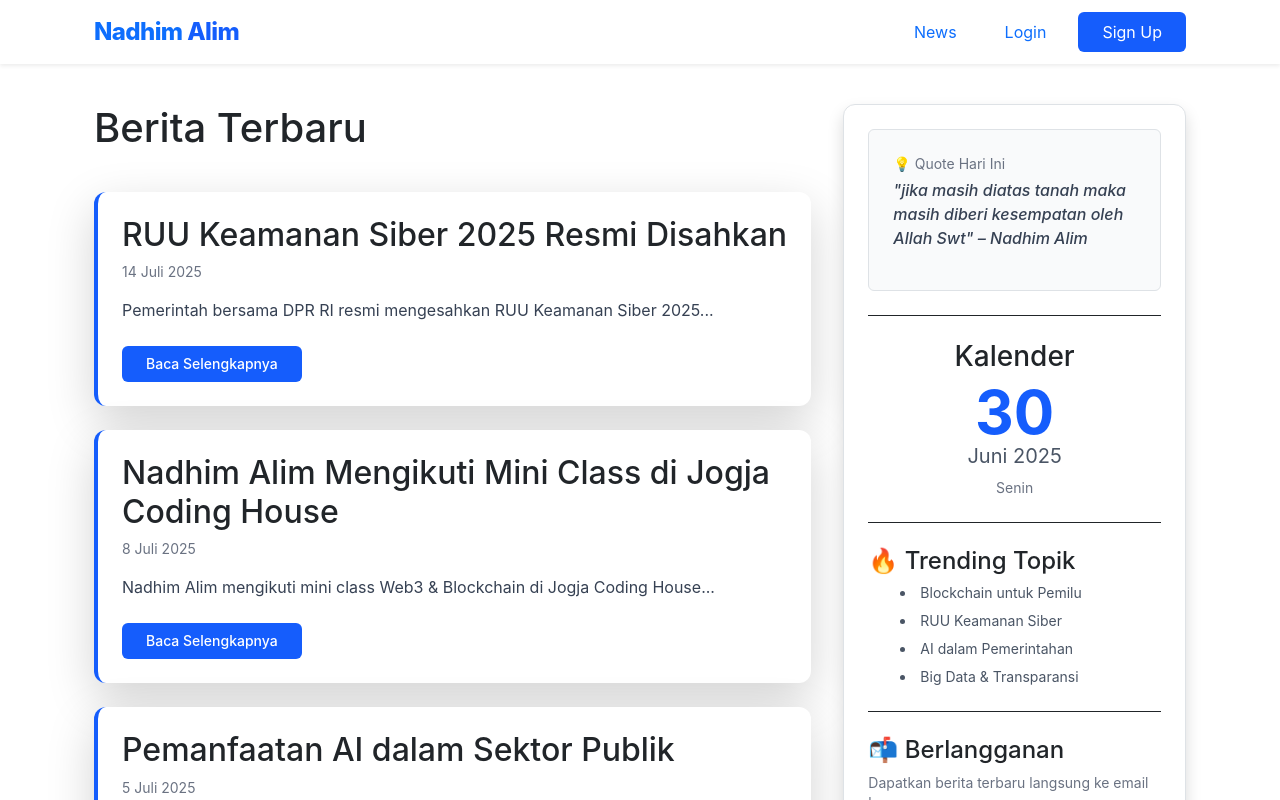
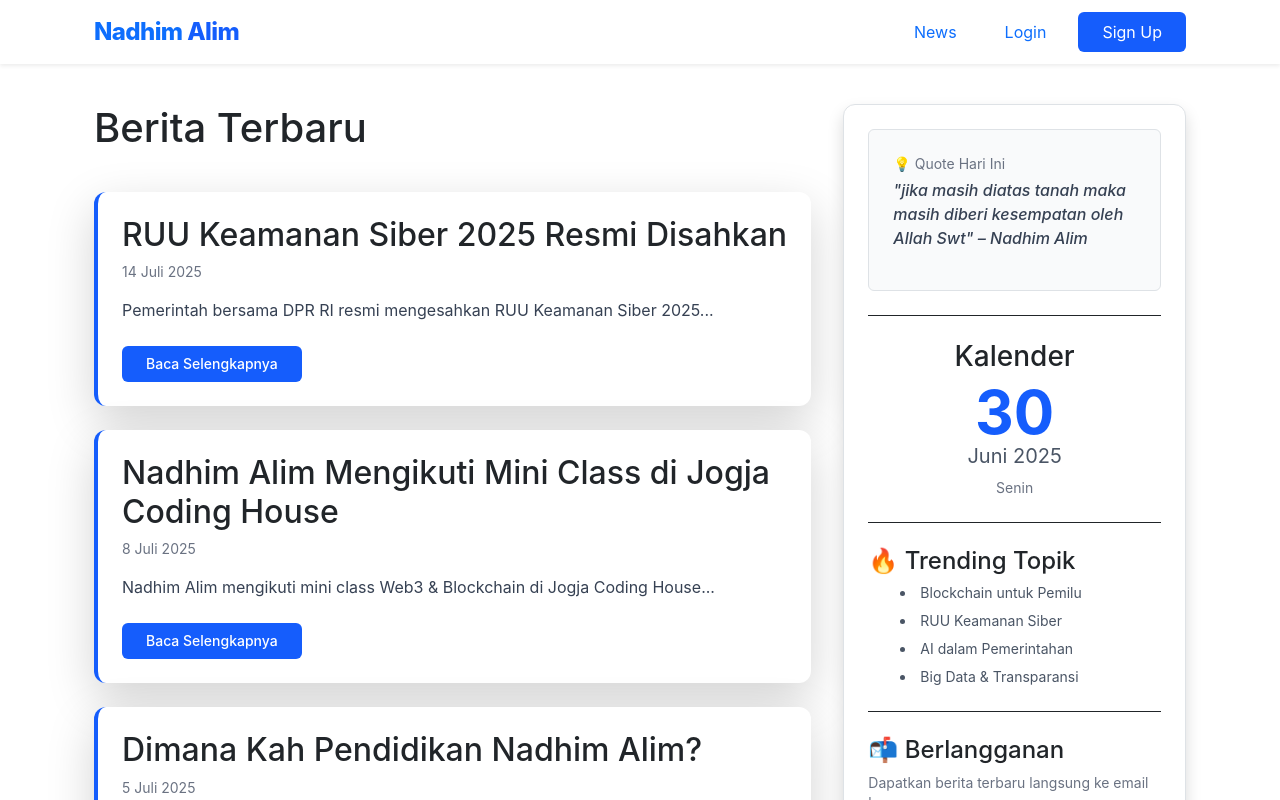
Before and after one commit to NadhimAlim/Artificialspaceuniversity, a React (Create React App) app: page /news in a window 1280 px wide. Shown: the top 800 px of the page. Built offline with nearby package versions, Linux system fonts and the light colour scheme; no server answers.

Commit message:
Pesan commit yang menjelaskan perubahan

```diff
--- a/src/components/pages/News.jsx
+++ b/src/components/pages/News.jsx
@@ -17,10 +17,10 @@ const News = () => {
         "Nadhim Alim mengikuti mini class Web3 & Blockchain di Jogja Coding House...",
     },
     {
-      title: "Pemanfaatan AI dalam Sektor Publik",
+      title: "Dimana Kah Pendidikan Nadhim Alim?",
       date: "5 Juli 2025",
       content:
-        "AI kini digunakan untuk membantu proses birokrasi pemerintahan yang lebih efisien.",
+        "Nadhim Alim adalah mahasiswa Informatika aktif di Universitas Ahmad Dahlan Yogyakarta...",
     },
     {
       title: "Kemkominfo dan DPR Bahas RUU AI",
--- a/src/components/pages/NewsDetail.jsx
+++ b/src/components/pages/NewsDetail.jsx
@@ -3,6 +3,7 @@ import React from "react";
 import { useParams, Link } from "react-router-dom";
 import berita1 from "../../assets/berita1.jpg";
 import dokumentasiweb3 from "../../assets/dokumentasiweb3.jpg";
+import pendidikanNadhim from "../../assets/pendidikannadhim.jpeg";
 
 const allNews = [
   {
@@ -19,19 +20,41 @@ const allNews = [
     tags: ["Keamanan Siber", "RUU", "BSSN", "AI", "Pemerintah"],
   },
   {
-  title: "Nadhim Alim Mengikuti Mini Class di Jogja Coding House",
-  date: "8 Juli 2025",
-  content: `Pada tanggal 28 Juni hingga 6 Juli 2025, Nadhim Alim mengikuti program Mini Class bertema "Web3 & Blockchain Fundamentals" yang diselenggarakan oleh Jogja Coding House. Acara ini dihadiri oleh puluhan peserta dari berbagai daerah yang antusias mempelajari teknologi desentralisasi dan pengembangan berbasis smart contract.
+    title: "Nadhim Alim Mengikuti Mini Class di Jogja Coding House",
+    date: "8 Juli 2025",
+    content: `Pada tanggal 28 Juni hingga 6 Juli 2025, Nadhim Alim mengikuti program Mini Class bertema "Web3 & Blockchain Fundamentals" yang diselenggarakan oleh Jogja Coding House. Acara ini dihadiri oleh puluhan peserta dari berbagai daerah yang antusias mempelajari teknologi desentralisasi dan pengembangan berbasis smart contract.
   Selama pelatihan berlangsung, peserta dibimbing langsung oleh mentor-mentor berpengalaman yang berasal dari komunitas blockchain lokal maupun startup teknologi. Materi yang diberikan meliputi dasar-dasar Web3, pengenalan wallet, konsep NFT, hingga pengembangan aplikasi menggunakan Solidity dan React.
   Nadhim menyampaikan bahwa pengalaman mengikuti Mini Class ini sangat berharga karena memberikan wawasan praktis dan langsung terkait dunia blockchain. “Ini bukan sekadar teori, tapi kami benar-benar membuat aplikasi dan deploy ke testnet,” ungkapnya.
   Selain sesi coding, peserta juga mendapatkan sesi diskusi terbuka tentang regulasi teknologi blockchain di Indonesia, serta bagaimana potensi teknologi ini dapat diterapkan dalam sistem pemerintahan dan keuangan digital.
   Pihak Jogja Coding House berharap bahwa kegiatan ini dapat mencetak lebih banyak talenta muda yang siap bersaing dalam ekosistem Web3 yang sedang berkembang pesat. Mereka juga berencana untuk mengadakan batch lanjutan di kota-kota lain di Indonesia.
   Mini Class ini diakhiri dengan sesi presentasi proyek dari peserta dan pemberian sertifikat sebagai bukti kelulusan. Nadhim Alim termasuk salah satu peserta yang dinilai aktif dan produktif selama pelatihan.`,
-  image: dokumentasiweb3,
-  author: "Nadhim Alim",
-  tags: ["Blockchain", "Web3", "Jogja Coding House", "Mini Class", "Solidity", "React"]
-}
-,
+    image: dokumentasiweb3,
+    author: "Nadhim Alim",
+    tags: [
+      "Blockchain",
+      "Web3",
+      "Jogja Coding House",
+      "Mini Class",
+      "Solidity",
+      "React",
+    ],
+  },
+  {
+    title: "Jejak Pendidikan Nadhim Alim",
+    date: "8 Juli 2025",
+    content: `Pendidikan SD – SDIT Baitussalam Prambanan Muhammad Nadhim Alim mengawali pendidikan formalnya di SDIT Baitussalam Prambanan, sebuah sekolah dasar Islam terpadu yang dikenal dengan pendekatan holistik antara akademik dan pembentukan karakter Islami. Di sini, Nadhim tidak hanya belajar membaca, menulis, dan berhitung, tetapi juga dibiasakan dengan nilai-nilai spiritual seperti disiplin, tanggung jawab, dan kepedulian sosial sejak dini. Lingkungan belajar yang kondusif dan pendekatan pendidikan yang menyentuh sisi emosional serta spiritual, menjadi pondasi kuat bagi tumbuhnya semangat belajar dalam diri Nadhim.
+    Setelah lulus dari sekolah dasar, Nadhim melanjutkan ke SMP Negeri 2 Piyungan, sekolah menengah pertama negeri di wilayah Kabupaten Bantul. Di lingkungan sekolah ini, ia mulai membentuk jati diri remaja yang mandiri dan aktif. Ia dikenal sebagai siswa yang tenang namun memiliki rasa ingin tahu yang besar, terutama dalam pelajaran IPA dan Matematika. Nadhim juga aktif mengikuti kegiatan organisasi sekolah dan berbagai lomba akademik yang mengasah kemampuan logika dan analisisnya. Pengalaman sosial dan akademik selama SMP menjadi bekal penting dalam membentuk pola pikir kritis dan rasa percaya diri.
+    Pendidikan SMA – MAN 3 Bantul  Jenjang pendidikan menengah atas ditempuh oleh Nadhim di MAN 3 Bantul, salah satu madrasah unggulan di Yogyakarta. Pada tahun-tahun awal, ia aktif dalam kegiatan keagamaan, organisasi sekolah, serta pengembangan akademik di bidang eksakta. Namun, titik balik penting dalam perjalanan minatnya terjadi saat memasuki kelas 11.
+    Di kelas tersebut, temannya yang bernama Hanif memperkenalkannya pada dunia pemrograman website. Dari percakapan ringan hingga melihat langsung hasil karya Hanif, Nadhim mulai tertarik dan penasaran. Ia kemudian mulai belajar secara otodidak melalui YouTube, salah satu channel favoritnya adalah Dea Afrizal, yang membahas pemrograman dengan cara sederhana dan praktis. Sejak saat itu, minatnya terhadap teknologi digital terus berkembang.
+    Memasuki kelas 12, minat tersebut berubah menjadi keputusan yang serius. Nadhim memutuskan untuk melanjutkan pendidikan ke jurusan Informatika di Universitas Ahmad Dahlan (UAD). Ia percaya bahwa dunia teknologi informasi memiliki potensi besar untuk membangun masa depan yang lebih efisien dan berdampak luas bagi masyarakat.
+    Setelah lulus dari MAN 3 Bantul, Muhammad Nadhim Alim resmi melanjutkan studinya ke jenjang Strata 1 (S1) di Program Studi Informatika, Universitas Ahmad Dahlan (UAD), Yogyakarta, pada angkatan 2023. Pilihan ini bukan tanpa alasan — sejak duduk di bangku SMA, ketertarikannya terhadap dunia pengembangan web dan teknologi informasi terus tumbuh dan menguat.
+    Di UAD, Nadhim mulai mendalami berbagai mata kuliah dasar informatika seperti pemrograman, basis data, dan struktur data. Meski awalnya sempat merasa tantangan dunia kuliah cukup berbeda dibandingkan sekolah, ia cepat beradaptasi. Dukungan dari dosen, komunitas kampus, serta akses ke sumber belajar online membuatnya lebih percaya diri dalam mengembangkan potensi.
+    Ia juga aktif mengikuti kelas tambahan, seminar, dan proyek kecil-kecilan untuk mengasah keterampilan teknis. Di luar kelas, Nadhim kerap mencoba membuat proyek aplikasi sederhana dan belajar langsung dari dokumentasi serta tutorial daring.
+    Bagi Nadhim, kuliah di UAD bukan sekadar menuntut ilmu, tetapi juga menjadi wadah untuk membangun masa depan di dunia teknologi — dengan harapan bisa memberi kontribusi nyata bagi masyarakat dan negara.`,
+    image: pendidikanNadhim, // ganti sesuai gambar profil yang relevan
+    author: "Nadhim Alim",
+    tags: ["Pendidikan", "Nadhim Alim", "Yogyakarta", "UAD", "Inspiratif"],
+  },
 ];
 
 const NewsDetail = () => {
```
Also changed, not shown: src/assets/pendidikannadhim.jpeg (added).
